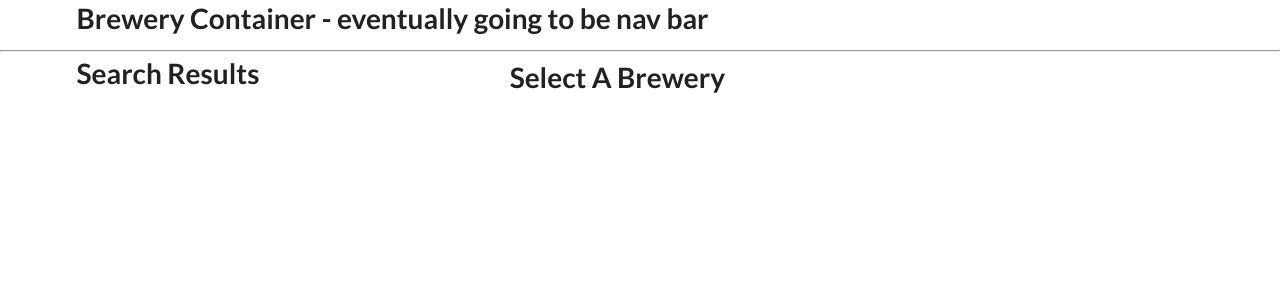
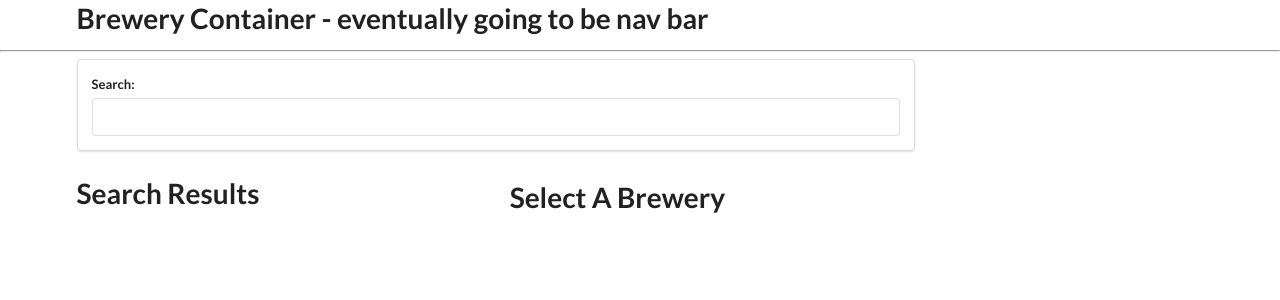
Before and after one commit to builtbyjosh/tipsy_review_react_v2, a React (Create React App) app: page / in a window 1280 px wide. Shown: the top 300 px of the page. Built offline with nearby package versions, Linux system fonts and the light colour scheme; no server answers.

Commit message:
connected search bar to search container

```diff
--- a/src/components/SearchContainer.js
+++ b/src/components/SearchContainer.js
@@ -4,14 +4,26 @@ import { connect } from "react-redux";
 import { fetchAPIBreweries, selectedBrewery } from "../redux/actions/";
 import BreweryDetails from "./BreweryDetails";
 import BreweryList from "./BreweryList";
+import SearchBar from "./SearchBar";
 
 class SearchContainer extends Component {
-  componentDidMount() {
-    this.props.fetchAPIBreweries();
+  // componentDidMount() {
+  //   this.props.onQuerySubmit('holland');
+  // }
+
+  onSearchSubmit = (query) => {
+    this.props.fetchAPIBreweries(query)
   }
 
   render() {
     return (
+      <>
+        <div className="ui row">
+          <div className="column twelve wide">
+            <SearchBar onFormSubmit={this.onSearchSubmit}/>
+          </div>
+
+        </div>
 
         <div className="ui row">
           <div className="column six wide">
@@ -24,6 +36,8 @@ class SearchContainer extends Component {
             <BreweryDetails />
           </div>
         </div>
+      </>
+
 
     );
   }
```
